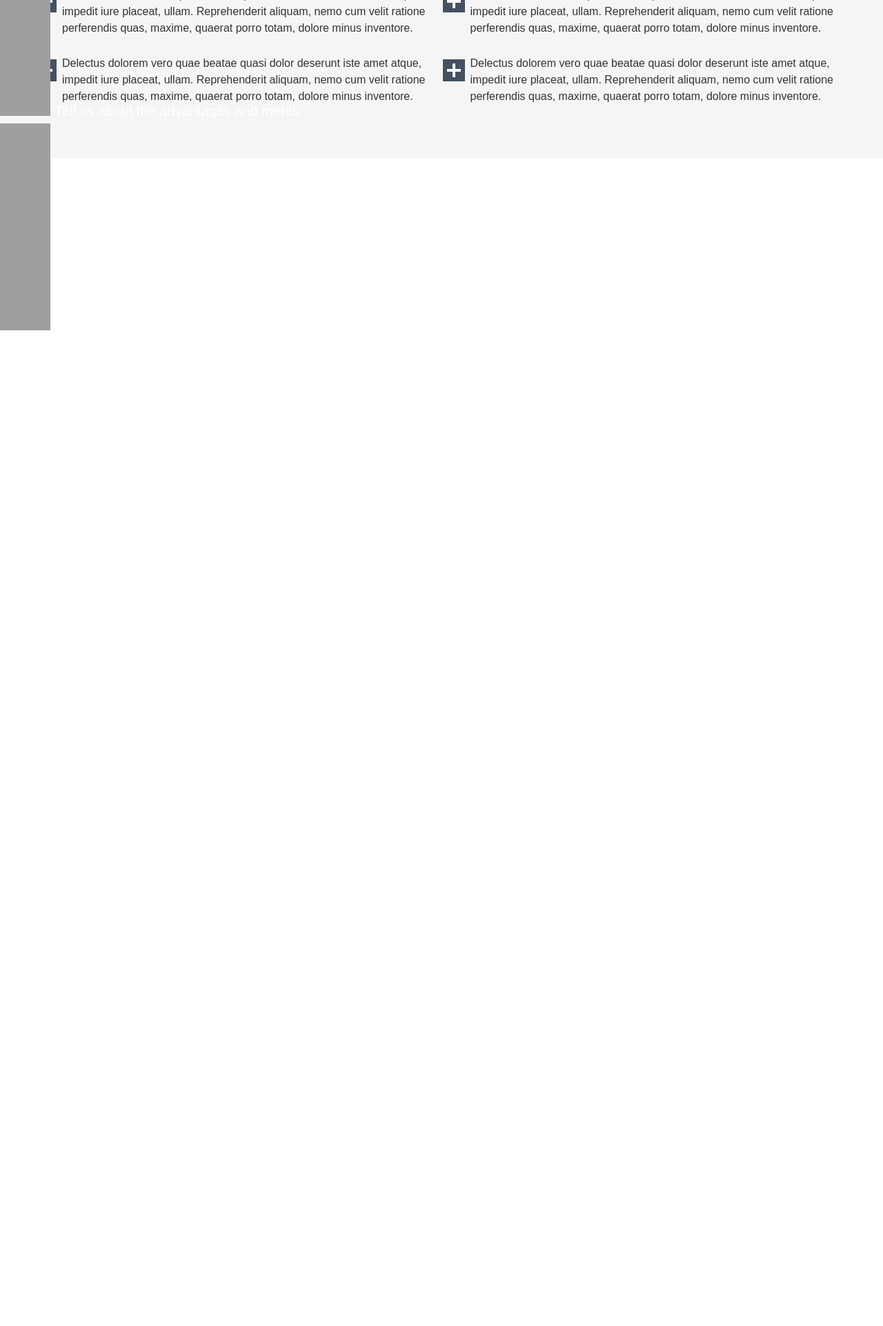
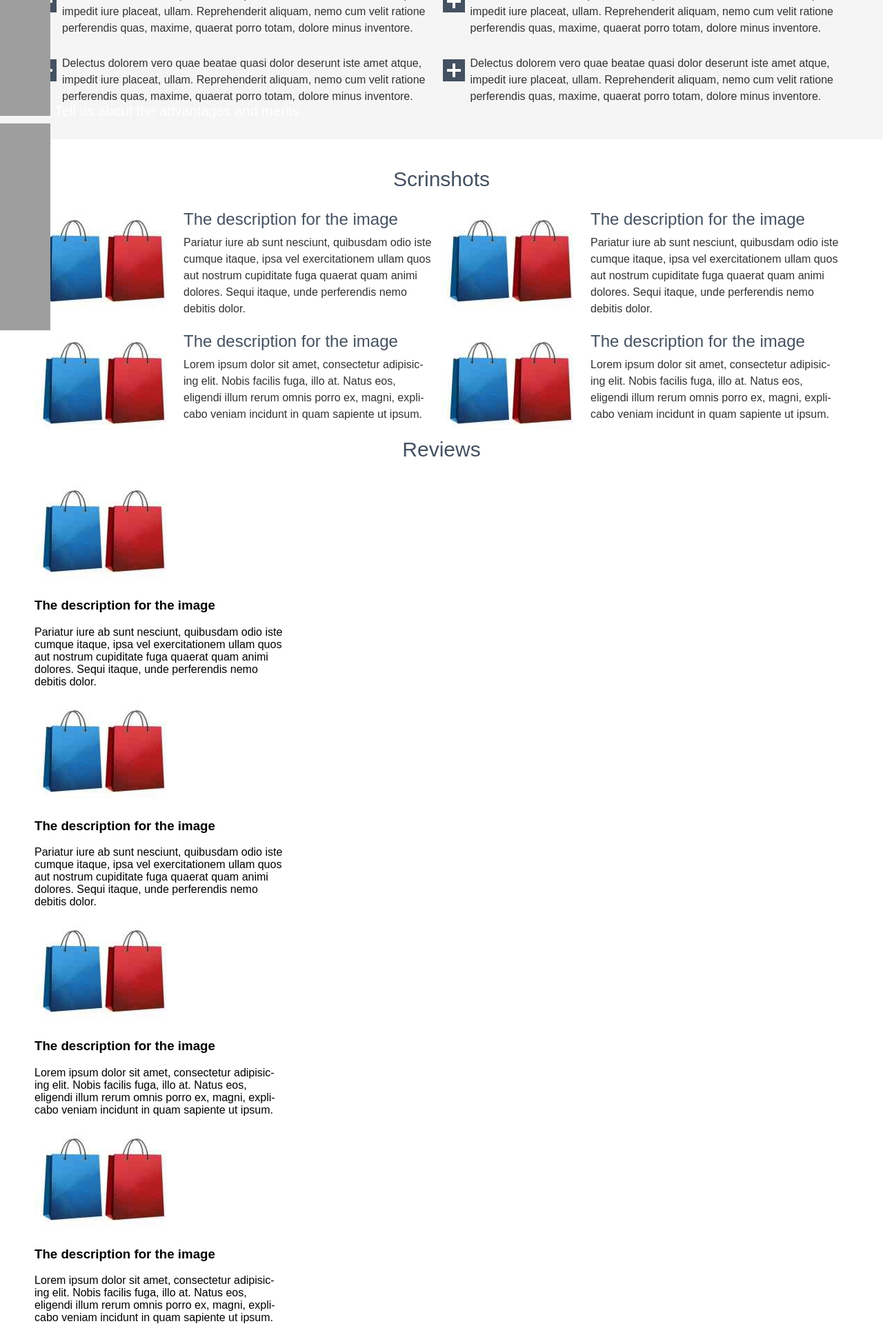
Before and after one commit to Jhon-Mosk/Portfolio, a PHP site: page / in a window 1280 px wide. Shown: the part 886-2809 px from the top of the page at 69% size. Before the commit the page ends 1365 px from the top, so only its background shows below. Run offline with PHP 8.4, Linux system fonts and the light colour scheme.

Commit message:
section "Scrinshots" complete

```diff
--- a/Simple_Landing_Page/index.html
+++ b/Simple_Landing_Page/index.html
@@ -23,40 +23,127 @@
         </header>
         <section class="aboutProduct">
             <h2 class="headline">About your product</h2>
-            <p>Lorem ipsum dolor sit amet, consectetur adipisicing elit. Nobis facilis fuga, illo at. Natus eos,<br> eligendi illum rerum omnis porro ex, magni, explicabo veniam incidunt in quam sapiente ut<br> ipsum.</p>
-            <p>Pariatur iure ab sunt nesciunt, quibusdam odio iste cumque itaque, ipsa vel exercitationem<br> ullam quos aut nostrum cupiditate fuga quaerat quam animi dolores. Sequi itaque, unde per-<br>ferendis nemo debitis dolor.</p>
+            <p>Lorem ipsum dolor sit amet, consectetur adipisicing elit. Nobis facilis fuga, illo at. Natus eos,<br>
+                eligendi illum rerum omnis porro ex, magni, explicabo veniam incidunt in quam sapiente ut<br> ipsum.</p>
+            <p>Pariatur iure ab sunt nesciunt, quibusdam odio iste cumque itaque, ipsa vel exercitationem<br> ullam quos
+                aut nostrum cupiditate fuga quaerat quam animi dolores. Sequi itaque, unde per-<br>ferendis nemo debitis
+                dolor.</p>
             <img src="images/About.jpg" alt="About">
         </section>
-        <section class="pluses">
+        <section class="plus">
             <h2 class="headline">Dignity and pluses product</h2>
             <ul class="leftColumn">
                 <li>
-                    Delectus dolorem vero quae beatae quasi dolor deserunt iste amet atque,<br> impedit iure placeat, ullam. Reprehenderit aliquam, nemo cum velit ratione<br> perferendis quas, maxime, quaerat porro totam, dolore minus inventore.
+                    Delectus dolorem vero quae beatae quasi dolor deserunt iste amet atque,<br> impedit iure placeat,
+                    ullam. Reprehenderit aliquam, nemo cum velit ratione<br> perferendis quas, maxime, quaerat porro
+                    totam, dolore minus inventore.
                 </li>
                 <li>
-                    Delectus dolorem vero quae beatae quasi dolor deserunt iste amet atque,<br> impedit iure placeat, ullam. Reprehenderit aliquam, nemo cum velit ratione<br> perferendis quas, maxime, quaerat porro totam, dolore minus inventore.
+                    Delectus dolorem vero quae beatae quasi dolor deserunt iste amet atque,<br> impedit iure placeat,
+                    ullam. Reprehenderit aliquam, nemo cum velit ratione<br> perferendis quas, maxime, quaerat porro
+                    totam, dolore minus inventore.
                 </li>
                 <li>
-                    Delectus dolorem vero quae beatae quasi dolor deserunt iste amet atque,<br> impedit iure placeat, ullam. Reprehenderit aliquam, nemo cum velit ratione<br> perferendis quas, maxime, quaerat porro totam, dolore minus inventore.
+                    Delectus dolorem vero quae beatae quasi dolor deserunt iste amet atque,<br> impedit iure placeat,
+                    ullam. Reprehenderit aliquam, nemo cum velit ratione<br> perferendis quas, maxime, quaerat porro
+                    totam, dolore minus inventore.
                 </li>
             </ul>
             <ul class="rightColumn">
                 <li>
-                    Delectus dolorem vero quae beatae quasi dolor deserunt iste amet atque,<br> impedit iure placeat, ullam. Reprehenderit aliquam, nemo cum velit ratione<br> perferendis quas, maxime, quaerat porro totam, dolore minus inventore.
+                    Delectus dolorem vero quae beatae quasi dolor deserunt iste amet atque,<br> impedit iure placeat,
+                    ullam. Reprehenderit aliquam, nemo cum velit ratione<br> perferendis quas, maxime, quaerat porro
+                    totam, dolore minus inventore.
                 </li>
                 <li>
-                    Delectus dolorem vero quae beatae quasi dolor deserunt iste amet atque,<br> impedit iure placeat, ullam. Reprehenderit aliquam, nemo cum velit ratione<br> perferendis quas, maxime, quaerat porro totam, dolore minus inventore.
+                    Delectus dolorem vero quae beatae quasi dolor deserunt iste amet atque,<br> impedit iure placeat,
+                    ullam. Reprehenderit aliquam, nemo cum velit ratione<br> perferendis quas, maxime, quaerat porro
+                    totam, dolore minus inventore.
                 </li>
                 <li>
-                    Delectus dolorem vero quae beatae quasi dolor deserunt iste amet atque,<br> impedit iure placeat, ullam. Reprehenderit aliquam, nemo cum velit ratione<br> perferendis quas, maxime, quaerat porro totam, dolore minus inventore.
+                    Delectus dolorem vero quae beatae quasi dolor deserunt iste amet atque,<br> impedit iure placeat,
+                    ullam. Reprehenderit aliquam, nemo cum velit ratione<br> perferendis quas, maxime, quaerat porro
+                    totam, dolore minus inventore.
                 </li>
             </ul>
         </section>
-        <section>
-
+        <section class="scrinshot">
+            <h2 class="headline">Scrinshots</h2>
+            <div class="description">
+                <img src="images/Scrinshots.jpg" alt="Scrinshots">
+                <article>
+                    <h3>The description for the image</h3>
+                    <p>Pariatur iure ab sunt nesciunt, quibusdam odio iste<br> cumque itaque, ipsa vel exercitationem
+                        ullam quos<br> aut nostrum cupiditate fuga quaerat quam animi<br> dolores. Sequi itaque, unde
+                        perferendis nemo<br> debitis dolor.</p>
+                </article>
+            </div>
+            <div class="description">
+                <img src="images/Scrinshots.jpg" alt="Scrinshots">
+                <article>
+                    <h3>The description for the image</h3>
+                    <p>Pariatur iure ab sunt nesciunt, quibusdam odio iste<br> cumque itaque, ipsa vel exercitationem
+                        ullam quos<br> aut nostrum cupiditate fuga quaerat quam animi<br> dolores. Sequi itaque, unde
+                        perferendis nemo<br> debitis dolor.</p>
+                </article>
+            </div>
+            <div class="description">
+                <img src="images/Scrinshots.jpg" alt="Scrinshots">
+                <article>
+                    <h3>The description for the image</h3>
+                    <p>Lorem ipsum dolor sit amet, consectetur adipisic-<br>ing elit. Nobis facilis fuga, illo at. Natus
+                        eos,<br> eligendi illum rerum omnis porro ex, magni, expli-<br>cabo veniam incidunt in quam
+                        sapiente ut ipsum.</p>
+                </article>
+            </div>
+            <div class="description">
+                <img src="images/Scrinshots.jpg" alt="Scrinshots">
+                <article>
+                    <h3>The description for the image</h3>
+                    <p>Lorem ipsum dolor sit amet, consectetur adipisic-<br>ing elit. Nobis facilis fuga, illo at. Natus
+                        eos,<br> eligendi illum rerum omnis porro ex, magni, expli-<br>cabo veniam incidunt in quam
+                        sapiente ut ipsum.</p>
+                </article>
+            </div>
         </section>
-        <section>
-
+        <section class="review">
+            <h2 class="headline">Reviews</h2>
+            <div class="description">
+                <img src="images/Scrinshots.jpg" alt="Scrinshots">
+                <article>
+                    <h3>The description for the image</h3>
+                    <p>Pariatur iure ab sunt nesciunt, quibusdam odio iste<br> cumque itaque, ipsa vel exercitationem
+                        ullam quos<br> aut nostrum cupiditate fuga quaerat quam animi<br> dolores. Sequi itaque, unde
+                        perferendis nemo<br> debitis dolor.</p>
+                </article>
+            </div>
+            <div class="description">
+                <img src="images/Scrinshots.jpg" alt="Scrinshots">
+                <article>
+                    <h3>The description for the image</h3>
+                    <p>Pariatur iure ab sunt nesciunt, quibusdam odio iste<br> cumque itaque, ipsa vel exercitationem
+                        ullam quos<br> aut nostrum cupiditate fuga quaerat quam animi<br> dolores. Sequi itaque, unde
+                        perferendis nemo<br> debitis dolor.</p>
+                </article>
+            </div>
+            <div class="description">
+                <img src="images/Scrinshots.jpg" alt="Scrinshots">
+                <article>
+                    <h3>The description for the image</h3>
+                    <p>Lorem ipsum dolor sit amet, consectetur adipisic-<br>ing elit. Nobis facilis fuga, illo at. Natus
+                        eos,<br> eligendi illum rerum omnis porro ex, magni, expli-<br>cabo veniam incidunt in quam
+                        sapiente ut ipsum.</p>
+                </article>
+            </div>
+            <div class="description">
+                <img src="images/Scrinshots.jpg" alt="Scrinshots">
+                <article>
+                    <h3>The description for the image</h3>
+                    <p>Lorem ipsum dolor sit amet, consectetur adipisic-<br>ing elit. Nobis facilis fuga, illo at. Natus
+                        eos,<br> eligendi illum rerum omnis porro ex, magni, expli-<br>cabo veniam incidunt in quam
+                        sapiente ut ipsum.</p>
+                </article>
+            </div>
         </section>
         <section>
 
--- a/Simple_Landing_Page/styles/style.css
+++ b/Simple_Landing_Page/styles/style.css
@@ -43,6 +43,9 @@ section {
   padding-bottom: 67px;
   position: relative;
 }
+.aboutProduct h2 {
+  text-align: left;
+}
 .aboutProduct p {
   font-size: 16px;
   line-height: 24px;
@@ -61,35 +64,56 @@ section {
   line-height: 36px;
   color: #445161;
   margin-top: -10px;
+  text-align: center;
 }
-.pluses {
+.plus {
   background: #f5f5f5;
+  padding-bottom: 23px;
 }
-.pluses:after {
+.plus:after {
   content: '';
   clear: both;
   display: block;
 }
-.pluses h2 {
-  text-align: center;
-}
-.pluses ul {
+.plus ul {
   list-style: none;
   color: #333333;
   font-size: 16px;
   line-height: 24px;
 }
-.pluses ul li {
+.plus ul li {
   margin-bottom: 27px;
 }
-.pluses .leftColumn {
+.plus .leftColumn {
   float: left;
   margin: 0;
   background: url(../images/cross.jpg) no-repeat 0 6px, url(../images/cross.jpg) no-repeat 0 104px, url(../images/cross.jpg) no-repeat 0 204px;
 }
-.pluses .rightColumn {
+.plus .rightColumn {
   float: right;
   margin: 0;
   background: url(../images/cross.jpg) no-repeat 0 6px, url(../images/cross.jpg) no-repeat 0 104px, url(../images/cross.jpg) no-repeat 0 204px;
   padding-right: 22px;
 }
+.scrinshot .description {
+  float: left;
+  width: 50%;
+  margin-bottom: 4px;
+}
+.scrinshot img {
+  float: left;
+  padding-right: 16px;
+}
+.scrinshot h3 {
+  color: #445161;
+  font-size: 24px;
+  line-height: 30px;
+  margin: 0;
+  font-weight: 400;
+}
+.scrinshot p {
+  color: #333333;
+  font-size: 16px;
+  line-height: 24px;
+  margin-top: 7px;
+}
--- a/Simple_Landing_Page/styles/style.less
+++ b/Simple_Landing_Page/styles/style.less
@@ -51,6 +51,10 @@ section {
     padding-bottom: 67px;
     position: relative;
 
+    h2 {
+        text-align: left;
+    }
+
     p {
         font-size: 16px;
         line-height: 24px;
@@ -72,10 +76,12 @@ section {
     line-height: 36px;
     color: #445161;
     margin-top: -10px;
+    text-align: center;
 }
 
-.pluses {
+.plus {
     background: #f5f5f5;
+    padding-bottom: 23px;
 
     &:after {
         content: '';
@@ -83,13 +89,8 @@ section {
         display: block;
     }
 
-    h2 {
-        text-align: center;
-    }
-
     ul {
         list-style: none;
-
         color: #333333;
         font-size: 16px;
         line-height: 24px;
@@ -118,3 +119,38 @@ section {
         padding-right: 22px;
     }
 }
+
+.scrinshot {
+
+    // &:after {
+    //     content: '';
+    //     clear: both;
+    //     display: block;
+    // }
+
+    .description {
+        float: left;
+        width: 50%;
+        margin-bottom: 4px;
+    }
+
+    img {
+        float: left;
+        padding-right: 16px;
+    }
+
+    h3 {
+        color: #445161;
+        font-size: 24px;
+        line-height: 30px;
+        margin: 0;
+        font-weight: 400;
+    }
+
+    p {
+        color: #333333;
+        font-size: 16px;
+        line-height: 24px;
+        margin-top: 7px;
+    }
+}
```
Also changed, not shown: Simple_Landing_Page/images/Scrinshots.jpg.
